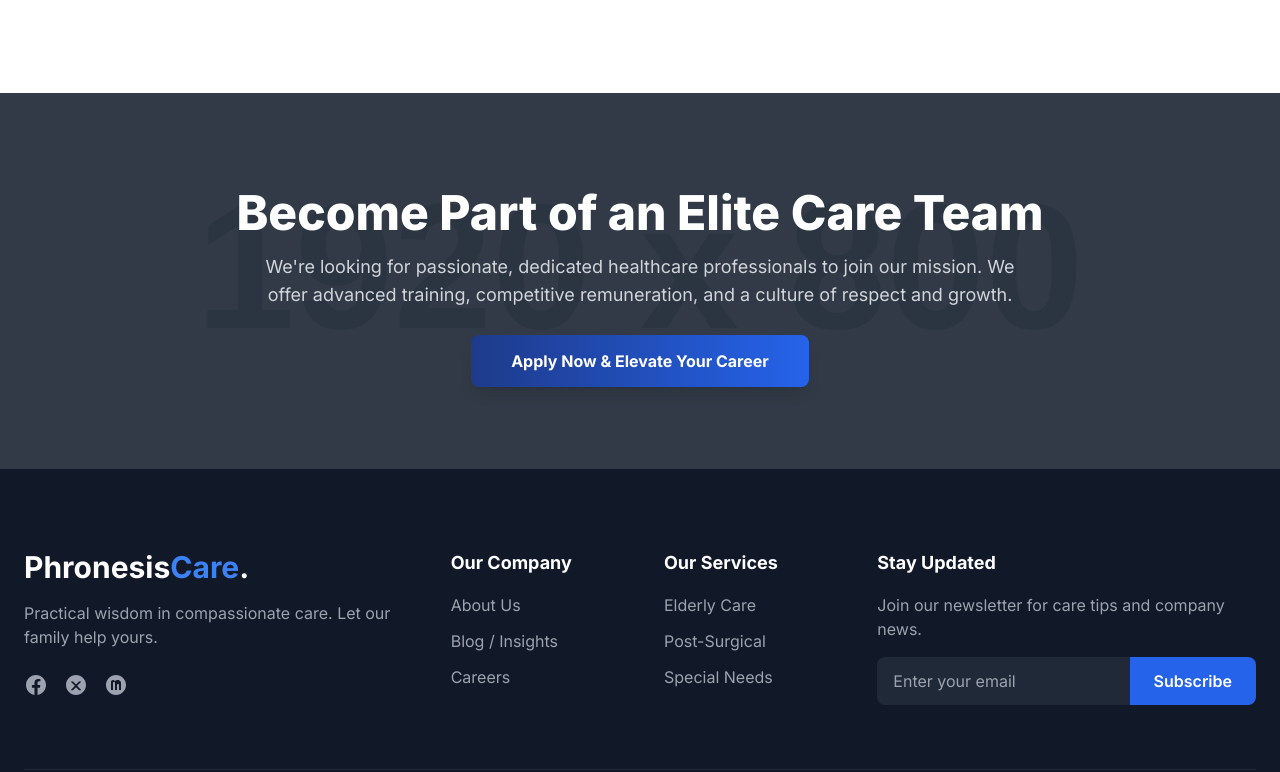
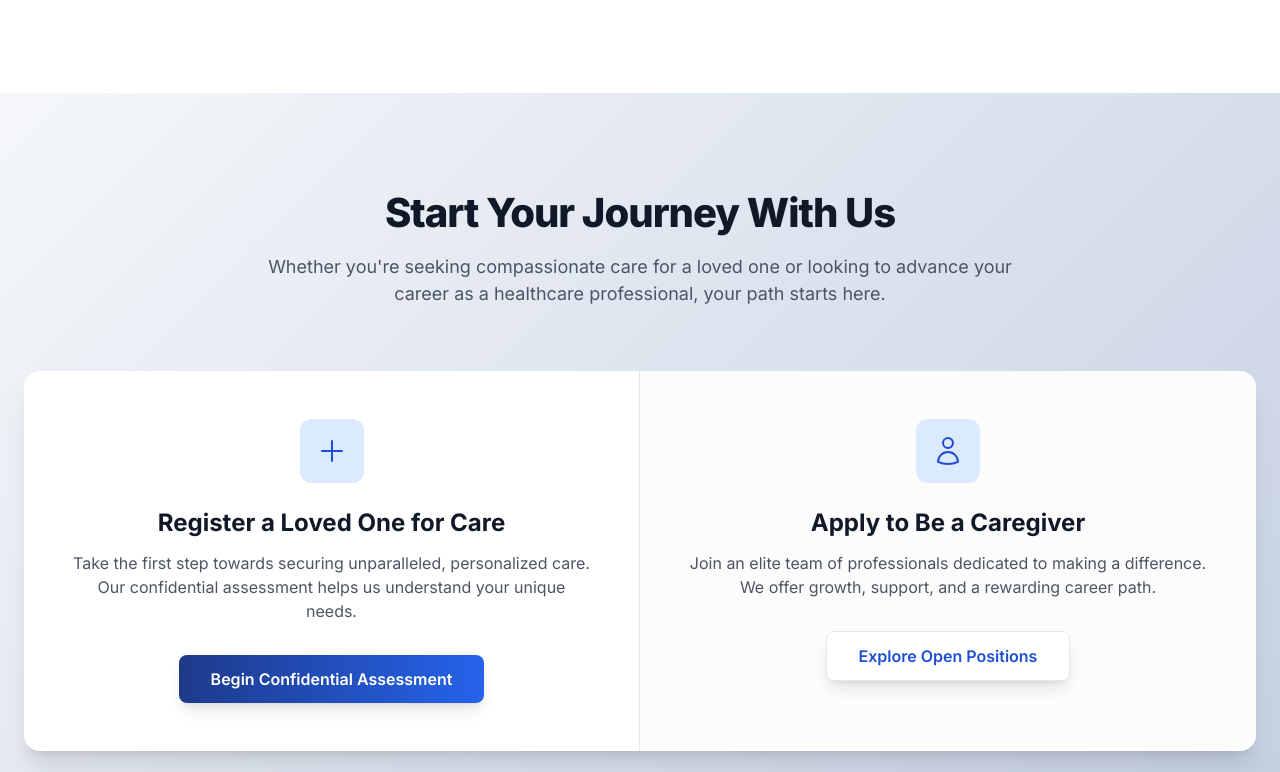
Before and after one commit to Ogirimaobey/phronesis-care-hub, a plain HTML site: page index.html in a window 1280 px wide. Shown: the part 3048-3820 px from the top of the page. Drawn offline with nearby package versions, Linux system fonts and the light colour scheme; placeholder pictures from the web are drawn by us.

Commit message:
Update index.html

```diff
--- a/index.html
+++ b/index.html
@@ -274,6 +274,41 @@
             </div>
         </section>
 
+        <!-- Enrollment & Careers Section -->
+        <section id="enroll" class="py-24 hero-gradient">
+            <div class="container mx-auto px-6">
+                <div class="text-center mb-16" data-aos="fade-up">
+                    <h2 class="section-title text-gray-900">Start Your Journey With Us</h2>
+                    <p class="section-subtitle mt-4 max-w-3xl mx-auto">Whether you're seeking compassionate care for a loved one or looking to advance your career as a healthcare professional, your path starts here.</p>
+                </div>
+                <div class="bg-white rounded-2xl shadow-xl overflow-hidden grid grid-cols-1 lg:grid-cols-2" data-aos="fade-up" data-aos-delay="200">
+                    <!-- Client Enrollment Side -->
+                    <div class="p-10 md:p-12 flex flex-col items-center text-center border-b lg:border-b-0 lg:border-r border-gray-200">
+                        <div class="mb-6 h-16 w-16 bg-blue-100 rounded-xl flex items-center justify-center">
+                            <svg class="w-8 h-8 text-blue-700" xmlns="http://www.w.w3.org/2000/svg" fill="none" viewBox="0 0 24 24" stroke-width="1.5" stroke="currentColor"><path stroke-linecap="round" stroke-linejoin="round" d="M12 4.5v15m7.5-7.5h-15" /></svg>
+                        </div>
+                        <h3 class="text-2xl font-bold mb-3 text-gray-900">Register a Loved One for Care</h3>
+                        <p class="text-gray-600 mb-8">Take the first step towards securing unparalleled, personalized care. Our confidential assessment helps us understand your unique needs.</p>
+                        <a href="#" class="cta-gradient text-white font-semibold py-3 px-8 rounded-lg shadow-lg w-full sm:w-auto">
+                            Begin Confidential Assessment
+                        </a>
+                    </div>
+                    <!-- Caregiver Application Side -->
+                    <div class="p-10 md:p-12 flex flex-col items-center text-center bg-gray-50/50">
+                        <div class="mb-6 h-16 w-16 bg-blue-100 rounded-xl flex items-center justify-center">
+                             <svg class="w-8 h-8 text-blue-700" xmlns="http://www.w.org/2000/svg" fill="none" viewBox="0 0 24 24" stroke-width="1.5" stroke="currentColor"><path stroke-linecap="round" stroke-linejoin="round" d="M15.75 6a3.75 3.75 0 11-7.5 0 3.75 3.75 0 017.5 0zM4.501 20.118a7.5 7.5 0 0114.998 0A17.933 17.933 0 0112 21.75c-2.676 0-5.216-.584-7.499-1.632z" /></svg>
+                        </div>
+                        <h3 class="text-2xl font-bold mb-3 text-gray-900">Apply to Be a Caregiver</h3>
+                        <p class="text-gray-600 mb-8">Join an elite team of professionals dedicated to making a difference. We offer growth, support, and a rewarding career path.</p>
+                        <a href="#" class="bg-white text-blue-700 font-semibold py-3 px-8 rounded-lg shadow-lg secondary-cta border border-gray-200 w-full sm:w-auto">
+                            Explore Open Positions
+                        </a>
+                    </div>
+                </div>
+            </div>
+        </section>
+
+
         <!-- Caregivers CTA Section -->
         <section id="caregivers" class="bg-gray-800 text-white relative py-24 overflow-hidden">
              <div class="absolute inset-0 bg-cover bg-center" style="background-image: url('https://placehold.co/1920x800/2D3748/9CA3AF?text=Join+Our+Team'); opacity: 0.1;"></div>
```
